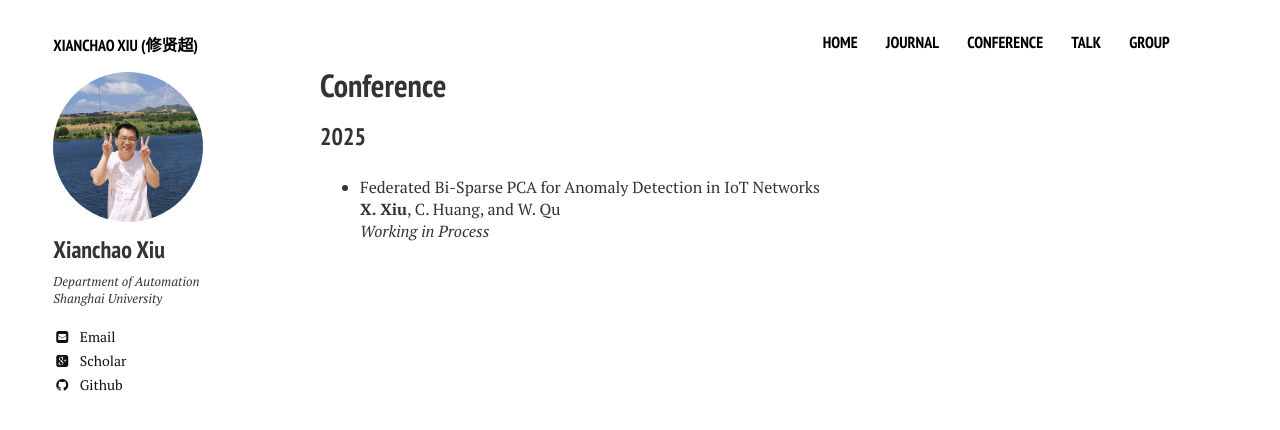
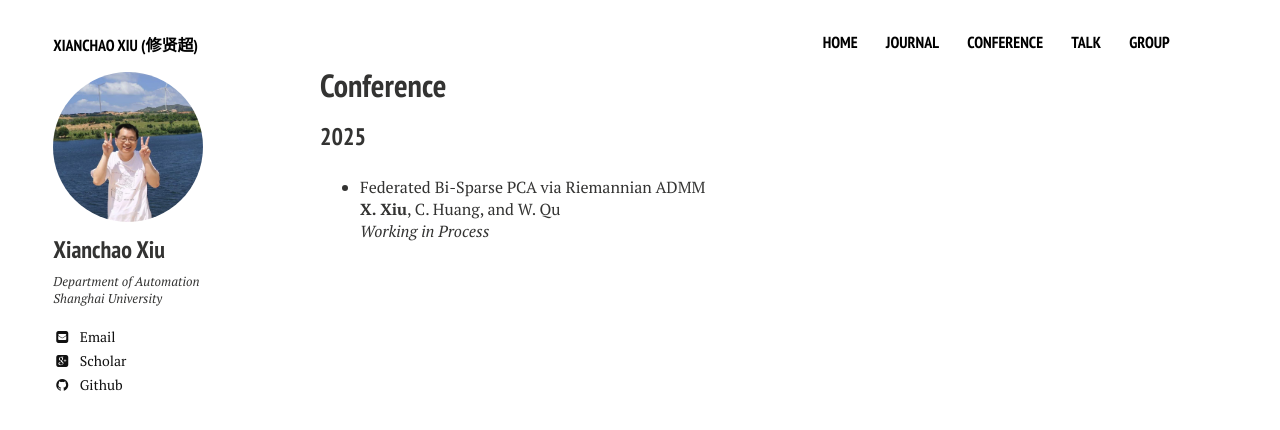
Before and after one commit to xianchaoxiu/xianchaoxiu.github.io, a Jekyll site: the page built from conference/index.md, in a window 1280 px wide. Shown: the top 430 px of the page. Built offline with Jekyll 4.4.1, drawn with Linux system fonts in a browser that asks for light colours; nearby versions of some CDN libraries.

Commit message:
Update index.md

```diff
--- a/conference/index.md
+++ b/conference/index.md
@@ -15,6 +15,6 @@ share: false
 
 ### 2025
 
-* Federated Bi-Sparse PCA for Anomaly Detection in IoT Networks<br>
+* Federated Bi-Sparse PCA via Riemannian ADMM<br>
 <b>X. Xiu</b>, C. Huang, and W. Qu<br>
 <i>Working in Process</i><br>
```
